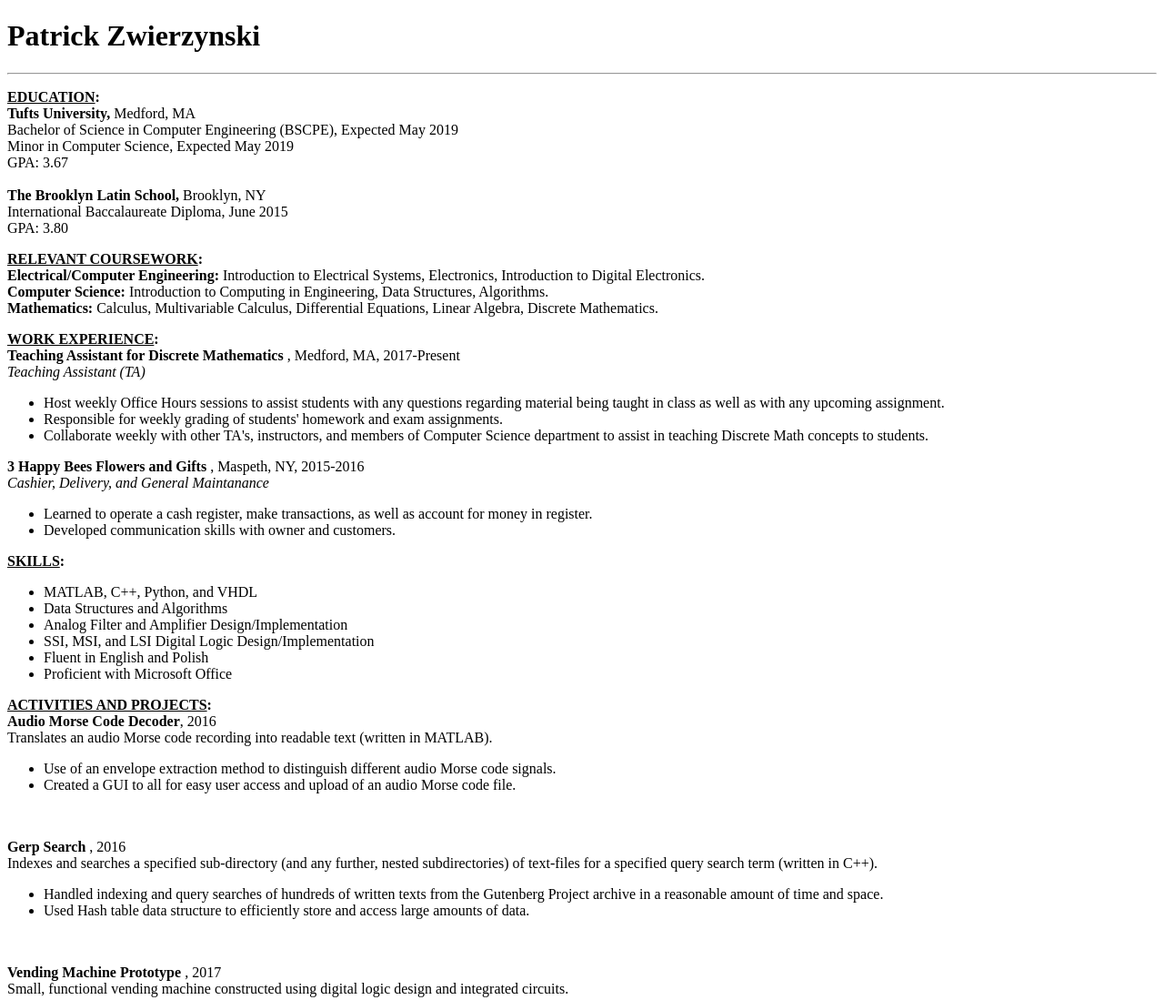
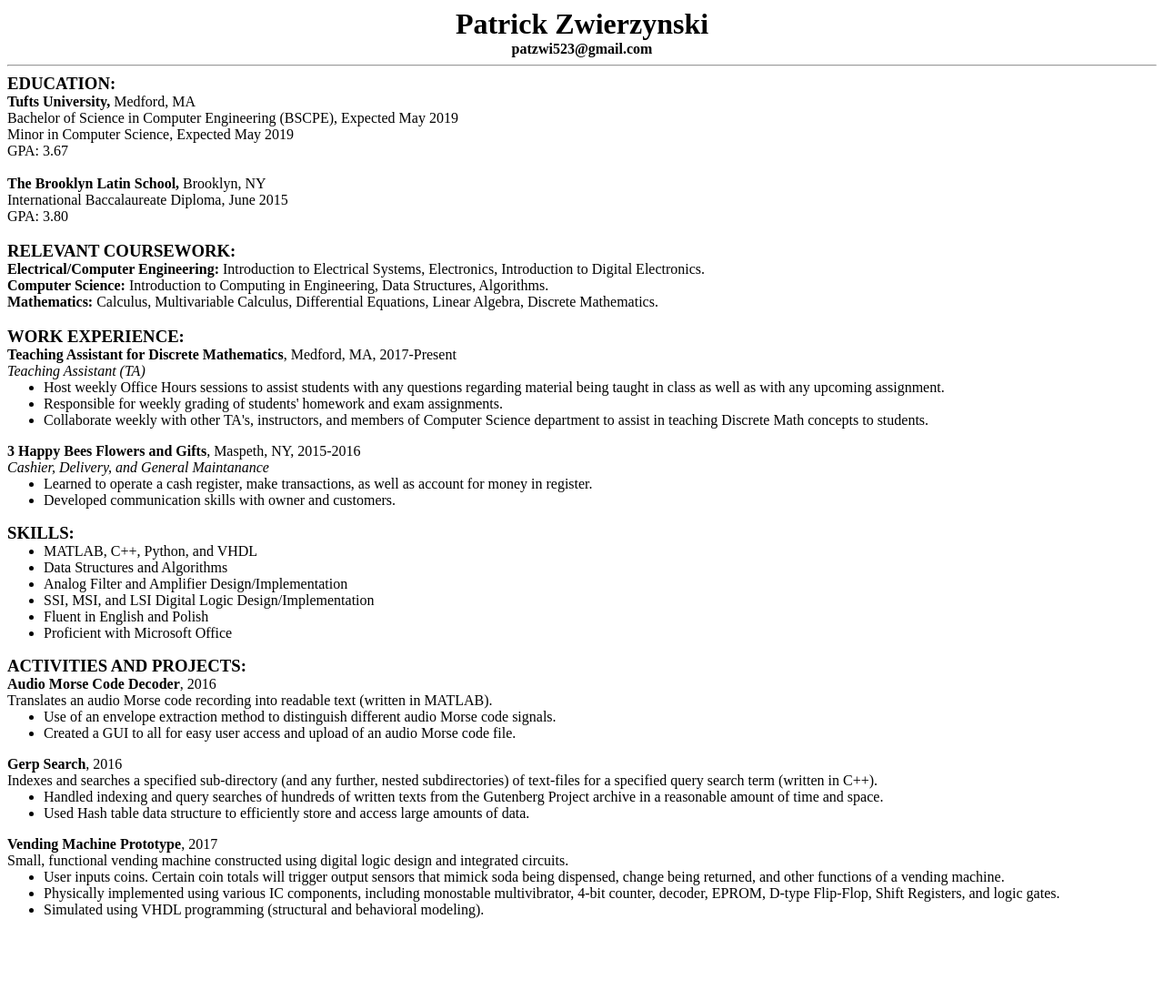
Before and after one commit to patzwi/WIP_personal_site, a plain HTML site: page resume.html in a window 1280 px wide. Shown: the top 1099 px of the page at 91% size. After the commit the page ends 1025 px from the top, so only its background shows below. Drawn offline with Linux system fonts and the light colour scheme.

Commit message:
Updated resume page and Added resume stylesheet

```diff
--- /dev/null
+++ b/resume.css
@@ -0,0 +1,18 @@
+h1, h3, h4, p {
+  display: inline;
+}
+
+#header {
+  position: relative;
+  width: 300px;
+  left: 50%;
+  transform: translateX(-50%);
+  text-align: center;
+}
+
+.position {
+  font-style: italic;
+}
+ p + ul {
+   margin-top: 0;
+ }
--- a/resume.html
+++ b/resume.html
@@ -4,53 +4,50 @@
     <meta charset="UTF-8">
     <title> Pat Z. Resume </title>
     <link rel="icon" href="PZ.png" />
+    <link rel="stylesheet" href="resume.css" />
   </head>
 
   <body>
     <!-- Name (should appear centered)-->
-    <h1> <b> Patrick Zwierzynski </b> </h1>
+    <div id="header">
+      <h1> Patrick Zwierzynski </h1>
+      <h4> patzwi523@gmail.com </h4>
+    </div>
+
     <hr/>
 
     <!-- Education -->
     <p>
-      <b> <u> EDUCATION</u>:</b>
-      <br/>
-      <b>Tufts University, </b> Medford, MA
-      <br/>
+      <h3> EDUCATION: </h3> <br/>
+      <h4>Tufts University, </h4> Medford, MA <br/>
       Bachelor of Science in Computer Engineering (BSCPE),
       Expected May 2019 <br/>
       Minor in Computer Science, Expected May 2019 <br/>
       GPA: 3.67 <br/>
       <br/>
-      <b> The Brooklyn Latin School, </b> Brooklyn, NY <br/>
+      <h4> The Brooklyn Latin School, </h4> Brooklyn, NY <br/>
       International Baccalaureate Diploma, June 2015 <br/>
       GPA: 3.80 <br/>
     </p>
-    <!--/p-->
-
+    <br/>
     <!-- Relevant Coursework -->
-    <!--/p-->
     <p>
-      <b> <u> RELEVANT COURSEWORK</u>: </b>
-      <br/>
-      <b> Electrical/Computer Engineering: </b> Introduction to Electrical
+      <h3> RELEVANT COURSEWORK: </h3> <br/>
+      <h4> Electrical/Computer Engineering: </h4> Introduction to Electrical
       Systems, Electronics, Introduction to Digital Electronics. <br/>
-      <b> Computer Science: </b> Introduction to Computing in Engineering,
+      <h4> Computer Science: </h4> Introduction to Computing in Engineering,
       Data Structures, Algorithms. <br/>
-      <b> Mathematics: </b> Calculus, Multivariable Calculus, Differential
+      <h4> Mathematics: </h4> Calculus, Multivariable Calculus, Differential
       Equations, Linear Algebra, Discrete Mathematics. <br/>
     </p>
-    <!--/p-->
-
+    <br/>
     <!-- Work Experience -->
-    <!--p-->
     <p>
-      <b> <u> WORK EXPERIENCE</u>: </b> <br/>
-       <b> Teaching Assistant for Discrete Mathematics </b>, Medford, MA,
+      <h3> WORK EXPERIENCE: </h3> <br/>
+       <h4> Teaching Assistant for Discrete Mathematics</h4>, Medford, MA,
        2017-Present <br/>
-       <i> Teaching Assistant (TA) </i>
+       <p class="position"> Teaching Assistant (TA) </p>
     </p>
-
     <ul>
          <li> Host weekly Office Hours sessions to assist students with any
            questions regarding material being taught in class as well as with
@@ -66,10 +63,9 @@
     </ul>
 
     <p>
-      <b> 3 Happy Bees Flowers and Gifts </b>, Maspeth, NY, 2015-2016 <br/>
-      <i> Cashier, Delivery, and General Maintanance </i>
+      <h4> 3 Happy Bees Flowers and Gifts</h4>, Maspeth, NY, 2015-2016 <br/>
+      <p class="position"> Cashier, Delivery, and General Maintanance </p>
     </p>
-
     <ul>
         <li> Learned to operate a cash register, make transactions, as well as
           account for money in register.
@@ -79,7 +75,7 @@
 
     <!-- Skills -->
     <p>
-      <b> <u> SKILLS</u>: </b> <br/>
+      <h3> SKILLS: </h3> <br/>
     </p>
     <ul>
         <li> MATLAB, C++, Python, and VHDL </li>
@@ -92,8 +88,8 @@
 
     <!-- Activities and Projects -->
     <p>
-      <b> <u> ACTIVITIES AND PROJECTS</u>: </b> <br/>
-       <b> Audio Morse Code Decoder</b>, 2016<br/>
+      <h3> ACTIVITIES AND PROJECTS: </h3> <br/>
+       <h4> Audio Morse Code Decoder</h4>, 2016<br/>
        Translates an audio Morse code recording into readable text
        (written in MATLAB). <br/>
     </p>
@@ -105,9 +101,9 @@
             Morse code file.
          </li>
     </ul>
-    <br/>
+
     <p>
-       <b> Gerp Search </b>, 2016<br/>
+       <h4> Gerp Search</h4>, 2016<br/>
        Indexes and searches a specified sub-directory (and any further,
        nested subdirectories) of text-files for a specified query search term
        (written in C++). <br/>
@@ -120,9 +116,9 @@
         <li> Used Hash table data structure to efficiently store and access
           large amounts of data. </li>
     </ul>
-    <br/>
+
     <p>
-       <b> Vending Machine Prototype </b>, 2017<br/>
+       <h4> Vending Machine Prototype</h4>, 2017<br/>
        Small, functional vending machine constructed using digital logic design
        and integrated circuits. <br/>
     </p>
```
